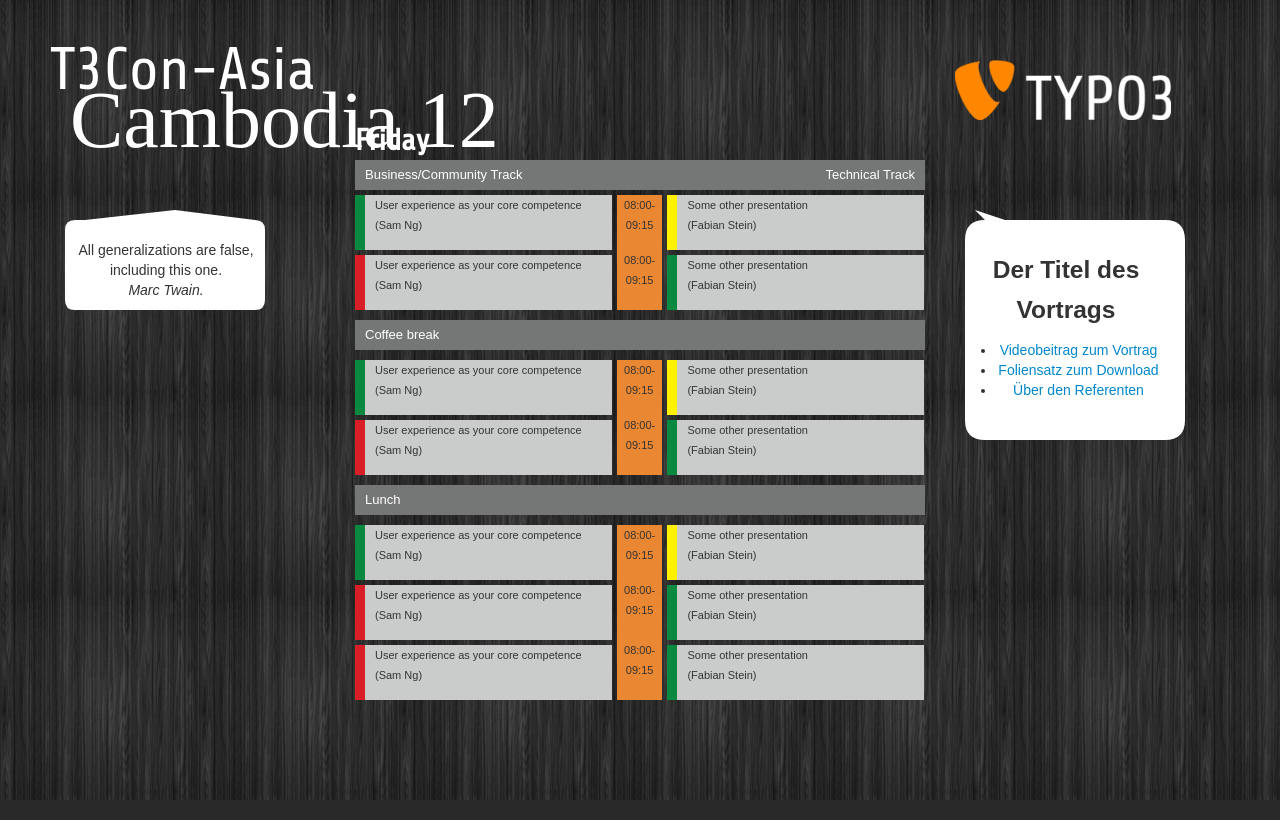
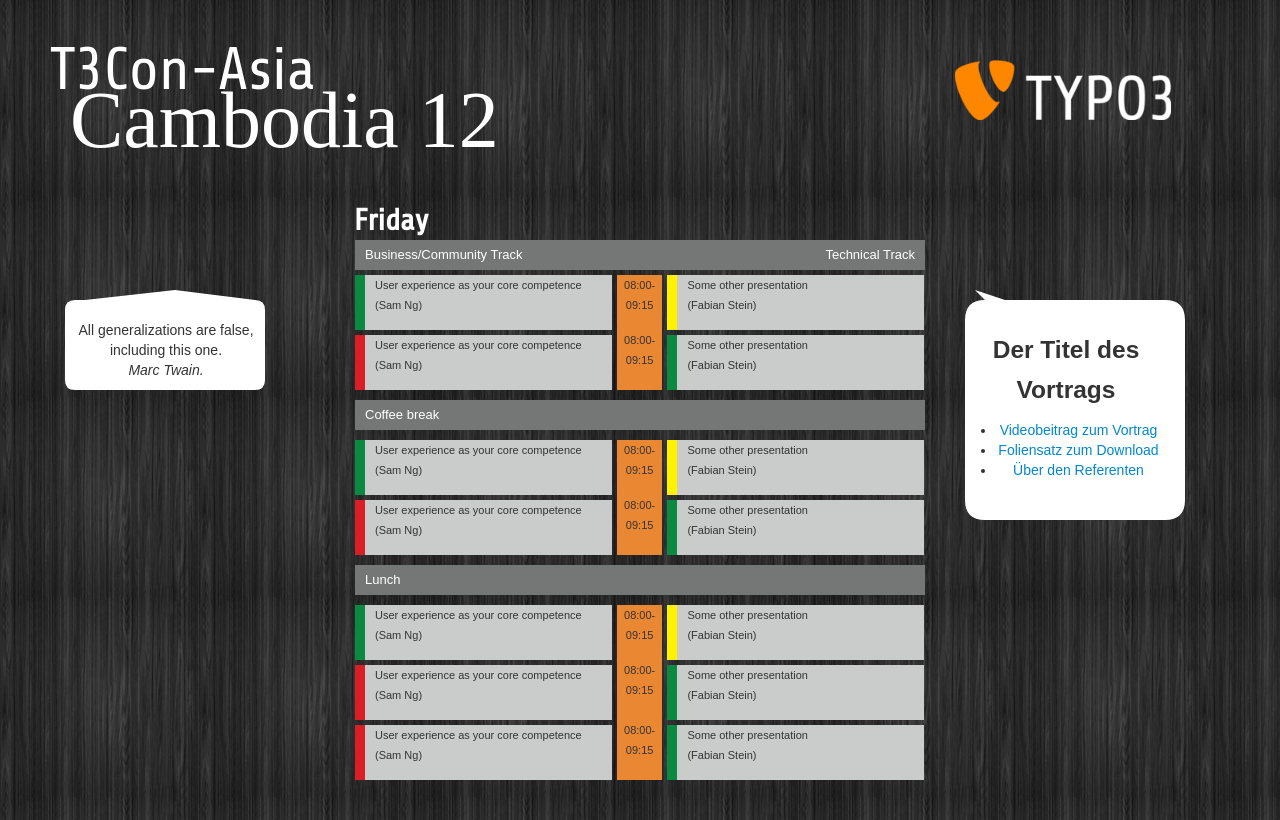
Before and after one commit to MultimediaOn10/t3con, a PHP site: page /oneuri/Theme_Entwurf/index.html in a window 1280 px wide. Run offline with PHP 8.4, Linux system fonts and the light colour scheme; some libraries are stand-ins or nearby versions; some web fonts are replaced.

Commit message:
moved content down

```diff
--- a/Theme_Entwurf/css/main.css
+++ b/Theme_Entwurf/css/main.css
@@ -37,26 +37,11 @@ body {
 	font-family: Share, Arial;
 	font-weight: bold;
 	font-size: 30px;
-	margin: 70px 0px 0px 0px;
+	margin: 0px 0px 0px 29px;
+	padding: 50px 0 0 0;
+	height: 30px;
 }
 
-.font2 {
-	font-family: Permanent Marker;
-	color: #ffffff;
-
-	font-size: 30px;
-}
-
-.font3 {
-	font-family: Rock Salt;
-	color: #ffffff;
-
-	font-size: 30px;
-}
-
-.logo {
-	height: 100px;
-}
 .logo img{
 	height: 60px;
 }
--- a/Theme_Entwurf/index.html
+++ b/Theme_Entwurf/index.html
@@ -31,17 +31,18 @@
         <![endif]-->
 
 	<div class="container">
-		<div id="conference-header-line-one">T3Con-Asia</div>
-
-		<div id="conference-header-line-two">Cambodia 12</div>
 		<div class="row header">
 			<div class="span9 heading">
-				<div class="span3">blah</div>
-				<div class="span5 daytext">Friday</div>
+				<div id="conference-header-line-one">T3Con-Asia</div>
+				<div id="conference-header-line-two">Cambodia 12</div>
 			</div>
 			<div class="span3 logo">
 				<a href="www.typo3.org"><img src="img/t3-logo.png"/></a>
 			</div>
+		</div>
+		<div class="row">
+			<div class="span3">&nbsp;</div>
+			<div class="span8 daytext">Friday</div>
 		</div>
 		<div class="row">
 			<div class="span3 sidebar">
```
